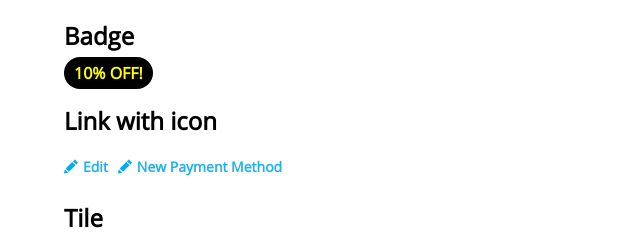
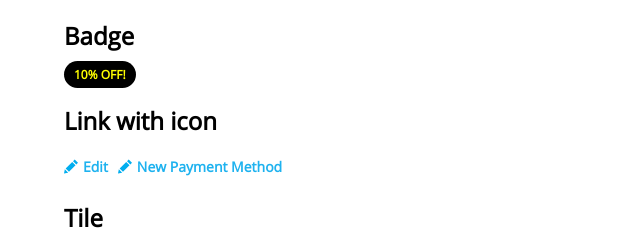
Before and after one commit to danielleabenes1892/react-styletile, a React (Create React App) app: page / in a window 1280 px wide. Shown: the part 517-760 px from the top of the page, without its empty margins (0-640 px from the left). Built offline with nearby package versions, Linux system fonts and the light colour scheme.

Commit message:
minor modifications

```diff
--- a/src/App.js
+++ b/src/App.js
@@ -69,7 +69,6 @@ function App() {
       </div>
       <div className="container tile_section">
       <h2>Tile</h2>
-<p>Have dynamic conteng</p>
       <Tile title="Delivery Details">
         <label>Delivery Address</label>
         <p>Felix Estelle 103/320 Liverpool Street Darlinghurst, NSW, 210</p>
--- a/src/components/badge/badge.scss
+++ b/src/components/badge/badge.scss
@@ -5,5 +5,6 @@
         box-sizing: border-box;
         border-radius: 20px;
         font-weight: bold;
+        font-size: 12px;
     }
 }
```
Also changed, not shown: 3 other files (tests, documents, lock files or other folders). Lines whose indentation alone changed are shown as unchanged.
